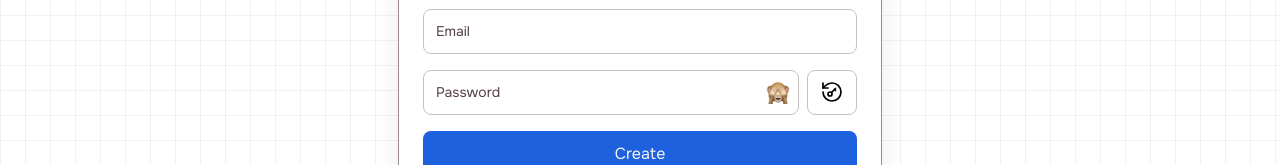
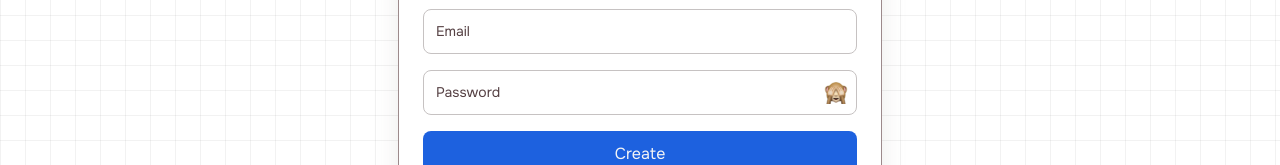
Before and after one commit to nstefan13/frontend-cardnetolink, a Next.js app: page /auth/register in a window 1280 px wide. Shown: the part 385-550 px from the top of the page. Built offline with nearby package versions, Linux system fonts and the light colour scheme.

Commit message:
Added PasswordInput, an Input-like component which also provides password suggestions

```diff
--- a/src/app/(private)/auth/Auth.module.scss
+++ b/src/app/(private)/auth/Auth.module.scss
@@ -72,16 +72,6 @@
         color: $error;
       }
     }
-
-    &-generate-password-btn {
-      border-radius: $small-radius;
-      border: solid 1px $neutral-200;
-      padding: $medium-small-spacing;
-
-      &:hover {
-        border-color: $neutral-1000;
-      }
-    }
   }
 
   &-register-link {
--- a/src/app/(private)/auth/register/page.tsx
+++ b/src/app/(private)/auth/register/page.tsx
@@ -6,7 +6,7 @@ import Image from 'next/image';
 
 import Input from '@/components/reusables/Input/Input';
 import Button from '@/components/reusables/Button/Button';
-import GeneratePasswordIcon from 'public/svgs/rotate-ccw-key.svg';
+import PasswordInput from '@/components/reusables/PasswordInput/PasswordInput';
 
 import { useAuth } from '@/contexts/AuthContext';
 
@@ -71,21 +71,15 @@ export default function Register() {
           fullWidth
           variant="outlined"
         />
-        <div style={{ display: "flex", gap: "8px" }}>
-          <Input
-            id="password"
-            type="password"
-            label="Password"
-            value={password}
-            onChange={(e) => setPassword(e.target.value)}
-            fullWidth
-            variant="outlined"
-            autoComplete='new-password'
-          />
-          <Button className={styles[`${c}-form-generate-password-btn`]} onClick={() => handleGeneratePassword()} variant='plain'>
-            <Image color='red' src={GeneratePasswordIcon} alt="Generate Password"/>
-          </Button>
-        </div>
+        <PasswordInput
+          id="password"
+          value={password}
+          onChange={(value) => setPassword(value)}
+          label="Password"
+          fullWidth
+          variant="outlined"
+          autoComplete='off'
+        />
         <div>
           <Button style={{ fontSize: '16px', fontWeight: '400' }} onClick={handleSubmit} fullWidth>
             Create
--- a/src/components/Cards/CardForm/CardForm.tsx
+++ b/src/components/Cards/CardForm/CardForm.tsx
@@ -6,7 +6,6 @@ import { Popover } from 'react-tiny-popover';
 import toast from 'react-hot-toast';
 import classNames from 'classnames';
 import ReactSelect, { StylesConfig } from 'react-select';
-import { useMapsLibrary, APIProvider as GoogleMapsApiProvider } from '@vis.gl/react-google-maps';
 import { titleCase } from 'title-case';
 
 import Textarea from '@/components/reusables/Textarea/Textarea';
--- /dev/null
+++ b/src/components/reusables/PasswordInput/PasswordInput.module.scss
@@ -0,0 +1,71 @@
+@import '@/styles/variables.scss';
+
+.password-input {
+  position: relative;
+  width: 100%;
+
+  &__combobox-wrapper {
+    position: relative;
+    width: 100%;
+  }
+
+  &__suggestions {
+    position: absolute;
+    top: 100%;
+    left: 0;
+    right: 0;
+    background: #FFFFFF;
+    border: 1px solid $neutral-200;
+    border-radius: 6px;
+    margin-top: 4px;
+    padding: 6px 0;
+    z-index: 2;
+    box-shadow: 0 2px 8px rgba(0, 0, 0, 0.1);
+  }
+
+  &__suggestion-option {
+    height: 45px;
+    display: flex;
+    align-items: center;
+    text-align: start;
+    padding: 0 12px;
+    cursor: pointer;
+    font-size: 14px;
+
+    &[data-focus] {
+      background-color: $color-primary;
+      color: #FFFFFF;
+    }
+
+    &[data-selected] {
+      background-color: $color-primary;
+      color: #FFFFFF;
+    }
+  }
+
+  &__suggestion-content {
+    display: flex;
+    flex-direction: column;
+    width: 100%;
+  }
+
+  &__suggestion-comment {
+    font-size: 12px;
+    margin-bottom: 2px;
+  }
+
+  &__suggestion-password {
+    font-size: 14px;
+    font-family: monospace;
+    letter-spacing: 0.5px;
+  }
+}
+
+// Full width support
+.full-width {
+  width: 100%;
+
+  .password-input-with-suggestions__combobox-wrapper {
+    width: 100%;
+  }
+}
--- /dev/null
+++ b/src/components/reusables/PasswordInput/PasswordInput.tsx
@@ -0,0 +1,149 @@
+'use client';
+import { useRef, useState, useEffect, useCallback } from 'react';
+import { Combobox, ComboboxInput, ComboboxOption, ComboboxOptions } from '@headlessui/react';
+import Input from '@/components/reusables/Input/Input';
+import styles from './PasswordInput.module.scss';
+
+const c = 'password-input';
+
+interface PasswordSuggestion {
+  comment: string;
+  password: string;
+}
+
+function generatePassword(useSpecialChars: boolean = false): string {
+  const charset = "abcdefghijklmnopqrstuvwxyzABCDEFGHIJKLMNOPQRSTUVWXYZ0123456789";
+  const max_length = 12;
+
+  function getRandomChar() {
+    const arr = new Uint32Array(1);
+    crypto.getRandomValues(arr);
+    return charset[arr[0] % charset.length];
+  }
+
+  let password = "";
+  for (let i = 0; i < max_length; i++)
+    password += getRandomChar();
+
+  if (useSpecialChars) {
+    let chars = password.split("");
+    for (let i = 4; i <= max_length - 1; i += 4) {
+      chars[i - 1] = '-';
+    }
+    password = chars.join("");
+  }
+
+  return password;
+}
+
+interface PasswordInputProps {
+  id: string;
+  label: string;
+  value: string;
+  onChange: (value: string) => void;
+  fullWidth?: boolean;
+  variant?: 'contained' | 'outlined';
+  autoComplete?: string;
+}
+
+export default function PasswordInput({
+  id,
+  label,
+  value,
+  onChange,
+  fullWidth = false,
+  variant = 'outlined',
+  autoComplete = 'new-password',
+}: PasswordInputProps) {
+  const [suggestions, setSuggestions] = useState<PasswordSuggestion[]>([]);
+  const [showSuggestions, setShowSuggestions] = useState(false);
+  const [isFocused, setIsFocused] = useState(false);
+  const inputRef = useRef<HTMLInputElement>(null);
+
+  const generateSuggestions = useCallback(() => {
+    return [
+      {
+        comment: 'Strong password',
+        password: generatePassword(true),
+      },
+      {
+        comment: 'Without special characters',
+        password: generatePassword(false),
+      },
+    ];
+  }, []);
+
+  // Show suggestions when focused and empty, hide when user starts typing
+  useEffect(() => {
+    if (isFocused && value === '' && !showSuggestions) {
+      setSuggestions(generateSuggestions());
+      setShowSuggestions(true);
+    } else if (isFocused && value !== '' && showSuggestions) {
+      setShowSuggestions(false);
+    } else if (isFocused && value === '' && showSuggestions && suggestions.length === 0) {
+      setSuggestions(generateSuggestions());
+    }
+  }, [isFocused, value, showSuggestions, suggestions.length, generateSuggestions]);
+
+  const handleFocus = () => {
+    setIsFocused(true);
+  };
+
+  const handleBlur = () => {
+    setIsFocused(false);
+    setShowSuggestions(false);
+  };
+
+  const handleSuggestionSelect = (selectedPassword: string | null) => {
+    if (!selectedPassword) return;
+    setShowSuggestions(false);
+    onChange(selectedPassword);
+  };
+
+  const handleInputChange = (e: React.ChangeEvent<HTMLInputElement>) => {
+    onChange(e.target.value);
+  };
+
+  return (
+    <div className={styles[`${c}`]}>
+      <Combobox value={value} onChange={handleSuggestionSelect}>
+        <div className={styles[`${c}__combobox-wrapper`]}>
+          <ComboboxInput
+            as={Input}
+            ref={inputRef}
+            id={id}
+            type="password"
+            label={label}
+            value={value}
+            onChange={handleInputChange}
+            onFocus={handleFocus}
+            onBlur={handleBlur}
+            fullWidth={fullWidth}
+            variant={variant}
+            autoComplete={autoComplete}
+          />
+
+          {showSuggestions && suggestions.length > 0 && (
+            <ComboboxOptions
+              className={styles[`${c}__suggestions`]}
+              static
+            >
+              {suggestions.map((suggestion, index) => (
+                <ComboboxOption
+                  key={index}
+                  value={suggestion.password}
+                  className={styles[`${c}__suggestion-option`]}
+                >
+                    <div className={styles[`${c}__suggestion-content`]}>
+                        <span className={styles[`${c}__suggestion-comment`]}>{suggestion.comment}</span>
+                        <span className={styles[`${c}__suggestion-password`]}>{suggestion.password}</span>
+                    </div>
+                </ComboboxOption>
+              ))}
+            </ComboboxOptions>
+          )}
+        </div>
+      </Combobox>
+    </div>
+  );
+}
```
